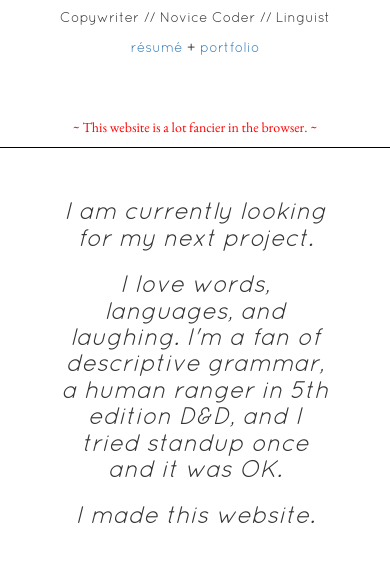
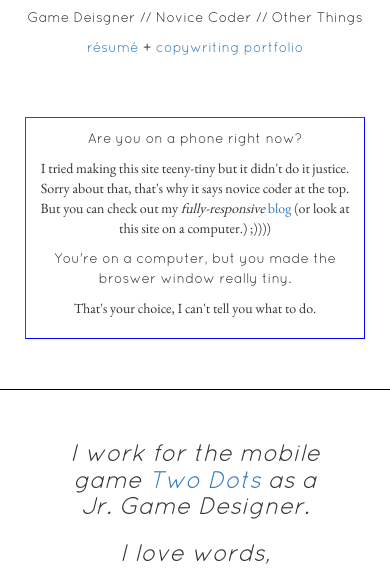
Before and after one commit to KrisHorowitz/krishorowitz.github.io, a plain HTML site: page index.html in a window 390 px wide. Shown: the part 235-804 px from the top of the page. Drawn offline with nearby package versions, Linux system fonts and the light colour scheme.

Commit message:
- Add Dots node - Change bottom copy to reflect employment status - Change mobile screen copy

```diff
--- a/css/style.css
+++ b/css/style.css
@@ -169,7 +169,16 @@ ul li {
   display: none;
   text-align: center;
   font-family: 'EB Garamond', serif;
-  color: red;
+  border-left: 1px solid red;
+  border-top: 1px solid red;
+  border-right: 1px solid blue;
+  border-bottom: 1px solid blue;
+  margin: 10px 10px 50px 10px;
+  padding: 10px;
+}
+
+.quicksand {
+  font-family: 'Quicksand', sans-serif;
 }
 
 .icons {
--- a/index.html
+++ b/index.html
@@ -25,15 +25,18 @@
     <div class="row header">
       <h2 class="cursive">The life of</h2>
       <h1>Kris Horowitz</h1>
-      <p>Copywriter // Novice Coder // Linguist</p>
+      <p>Game Deisgner // Novice Coder // Other Things</p>
       <a class="link" href="assets/kris-horowitz-resume.pdf">résumé</a>
       <p class="link"> + </p>
-      <a class="link" href="assets/copywriting-portfolio.pdf">portfolio</a>
+      <a class="link" href="assets/copywriting-portfolio.pdf">copywriting portfolio</a>
 <!--       <span>Scroll down</span> -->
 
     </div>
     <div class="mobile-show row">
-      <p>~ This website is a lot fancier in the browser. ~</p>
+      <p class="quicksand">Are you on a phone right now?</p>
+      <p>I tried making this site teeny-tiny but it didn't do it justice. Sorry about that, that's why it says novice coder at the top. But you can check out my <em>fully-responsive</em> <a href="http://blog.kris.life">blog</a> (or look at this site on a computer.) ;))))</p>
+      <p class="quicksand">You're on a computer, but you made the broswer window really tiny.</p>
+      <p>That's your choice, I can't tell you what to do.</p>
     </div>
     <div class="row mobile-hidden">
       <div class="timeline-start">
@@ -41,19 +44,37 @@
       <div class="timeline"></div>
       <div class="timeline-year">
         <h2 class="year">now</h2>
-        <!-- Travel Blog -->
+      </div> <!-- /timeline year -->
+
+      <!-- Dots -->
+      <div id="dots" class="popup popup-left wow fadeInLeft">
+        <p class="title">Junior Game Designer</p>
+        <p>Dec. 2015-now</p>
+        <ul>
+          <li>Designed levels for the mobile game Two Dots</li>
+          <li>Helped conceive and implement new game mechanics</li>
+        </ul>
+      </div>
+
+      <div class="timeline"></div>
+
+      <!-- Dec 15 -->
+      <div id="dec15" class="timeline-node">
+        <h3 class="date date-right">Dec.</h3>
+
+          <!-- Blog -->
           <div id="blog" class="popup popup-right wow fadeInRight">
             <p class="title">Project: <a href="http://blog.kris.life" target="_blank">Blog</a></p>
-          <p>October 2015</p>
+            <p>Playdots, Inc., October 2015</p>
             <ul>
               <li>A place for me to wax philosophical</li>
             </ul>
           </div>
+
           <div class="timeline"></div>
-        <div class="timeline-half"></div>
-      </div> <!-- /timeline year -->
+        </div>
 
-      <!-- Aug 15 -->
+      <!-- Oct 15 -->
       <div id="oct15" class="timeline-node">
         <h3 class="date date-left">Oct.</h3>
 
@@ -203,8 +224,8 @@
 
     <div class="row">
       <div class="about">
-        <h3>I am currently looking for my next project.</h3>
-        <h3>I love words, languages, and laughing. I'm a fan of descriptive grammar, a human ranger in 5th edition D&D, and I tried standup once and it was OK.</h3>
+        <h3>I work for the mobile game <a href="http://weplaydots.com/">Two Dots</a> as a Jr. Game Designer.</h3>
+        <h3>I love words, languages, and laughing. I'm a fan of descriptive grammar, a human ranger in 5th edition D&D, and I tried standup once and it was OK. I have a <a href="http://blog.kris.life">blog</a> where all of these things come up.</h3>
         <h3>I made this website.</h3>
       </div>
 
--- a/js/animate.js
+++ b/js/animate.js
@@ -17,6 +17,7 @@ $(popup).hover(
 );
 }
 
+hover("#dots", "#dec15");
 hover("#blog", "#oct15");
 hover("#betaworks", "#jan15");
 hover("#tap1", "#oct13");
```
Lines whose indentation alone changed are shown as unchanged.
